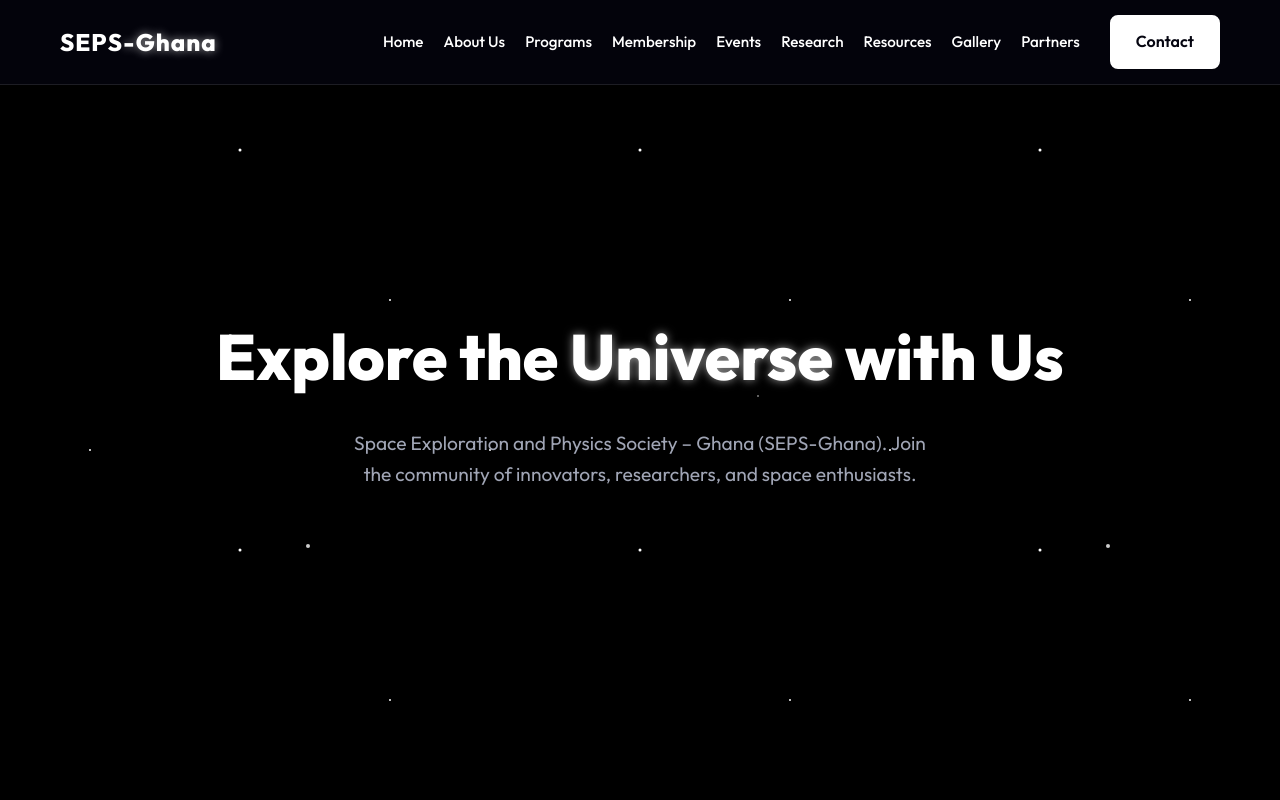
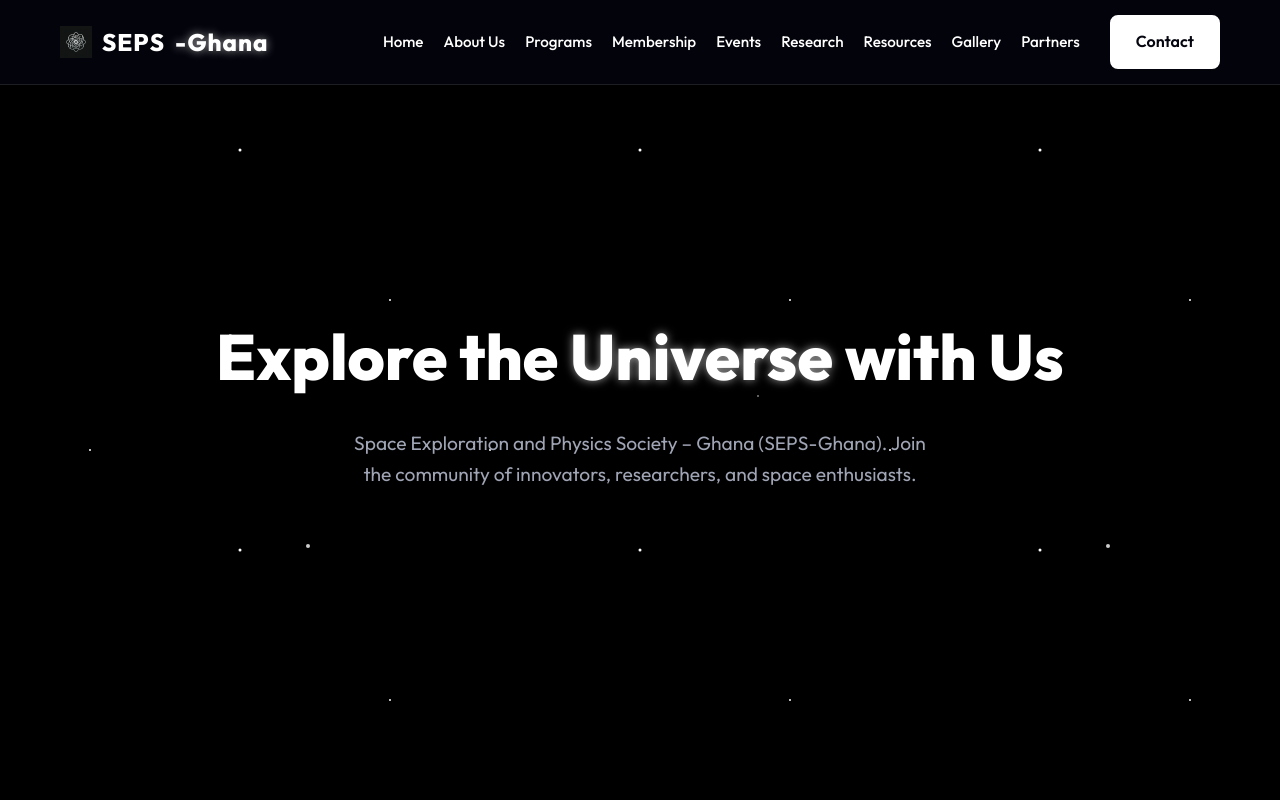
Before and after one commit to kaniobed28/SEPS-Ghana, a Next.js app: page / in a window 1280 px wide. Shown: the top 800 px of the page. Built offline with nearby package versions, Linux system fonts and the light colour scheme.

Commit message:
Add new SEPS-Ghana logo to Navbar

```diff
--- a/src/components/Navbar.module.css
+++ b/src/components/Navbar.module.css
@@ -16,6 +16,9 @@
 }
 
 .logo {
+  display: flex;
+  align-items: center;
+  gap: 10px;
   font-size: 1.5rem;
   font-weight: 800;
   color: var(--color-text-primary);
--- a/src/components/Navbar.tsx
+++ b/src/components/Navbar.tsx
@@ -1,6 +1,7 @@
 'use client';
 import { useState } from 'react';
 import Link from 'next/link';
+import Image from 'next/image';
 import { Menu, X } from 'lucide-react';
 import styles from './Navbar.module.css';
 
@@ -14,6 +15,7 @@
     <header className={styles.header}>
       <div className={`container ${styles.navContainer}`}>
         <Link href="/" className={styles.logo} onClick={closeMenu}>
+          <Image src="/logo.png" alt="SEPS-Ghana Logo" width={32} height={32} />
           SEPS<span className="glow-text">-Ghana</span>
         </Link>
 
```
Also changed, not shown: public/logo.png (added).
